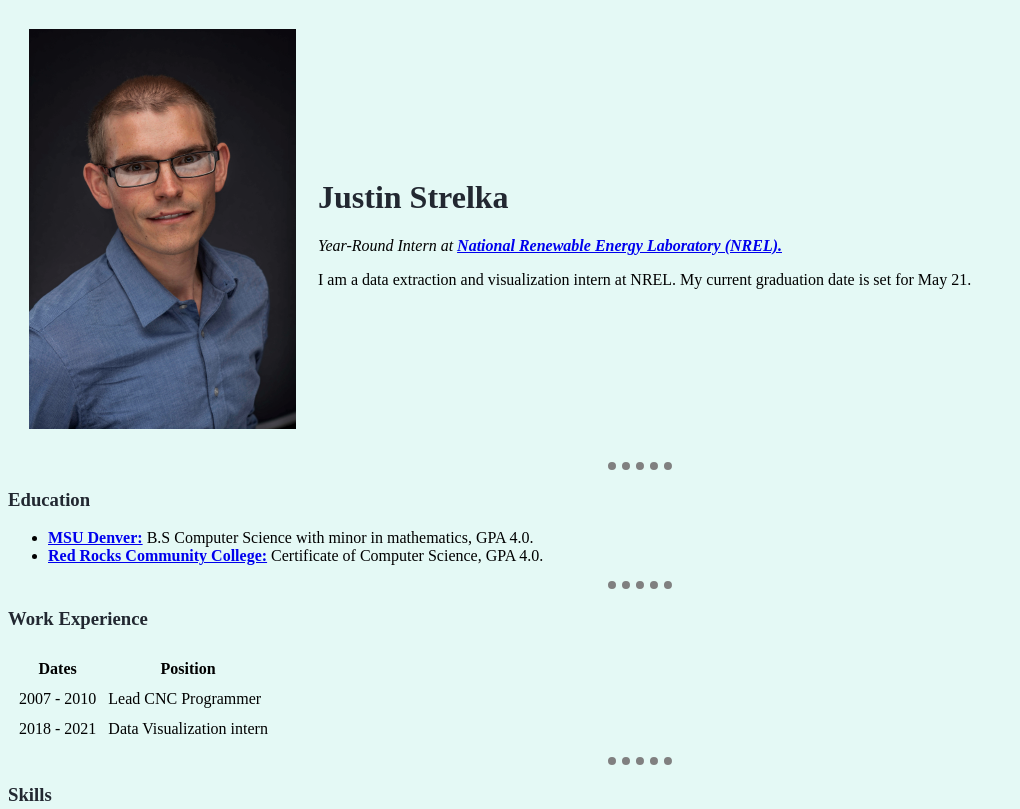
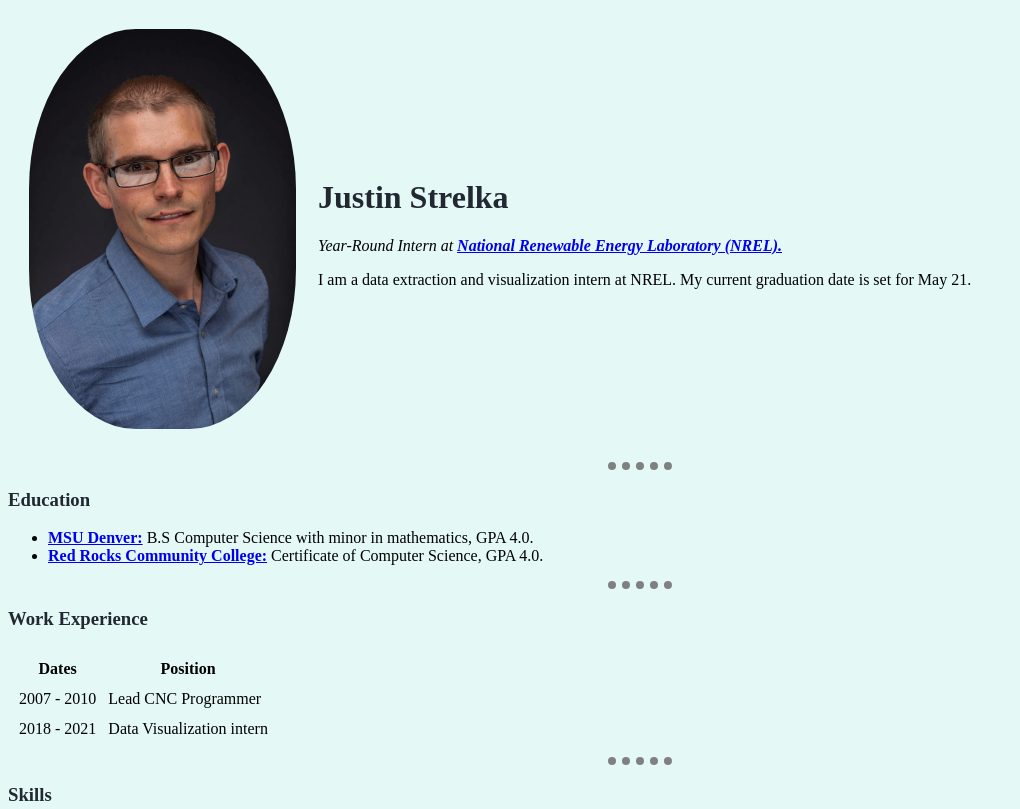
Before and after one commit to jstrelka/my_personal_website, a plain HTML site: page index.html in a window 1280 px wide. Shown: the top 809 px of the page, without its empty margins (0-1020 px from the left). Drawn offline with Linux system fonts and the light colour scheme.

Commit message:
changed some css formatting.

```diff
--- a/css/styles.css
+++ b/css/styles.css
@@ -1,3 +1,4 @@
+/************** TAG SELECTORS ***********************/
 body {
   background-color: #e4f9f5;
 }
@@ -16,3 +17,13 @@ h1 {
 h3 {
   color: #222831;
 }
+
+
+/**************CLASS SELECTORS**************/
+
+
+/************ID SELECTORS******************/
+
+#headshot {
+  border-radius: 40%
+}
--- a/index.html
+++ b/index.html
@@ -10,7 +10,7 @@
 <body>
   <table cellspacing=20>
     <tr>
-      <td><img src="images/justin_strelka_20191210.png" alt="Justin Profile"></td>
+      <td><img id="headshot" src="images/justin_strelka_20191210.png" alt="Justin Profile"></td>
       <td>
         <p>
         <h1>Justin Strelka</h1>
```
